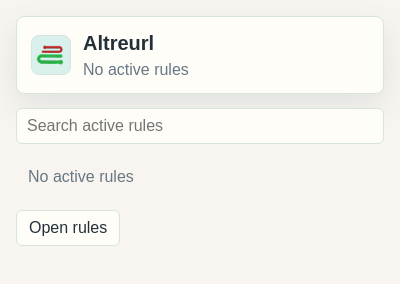
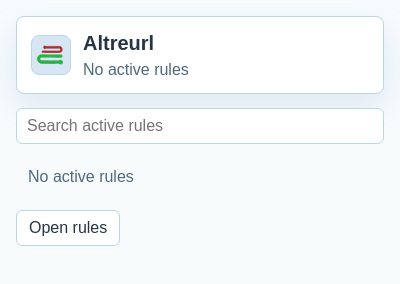
Before and after one commit to aryajava/altreurl, a browser extension: page src/popup/popup.html in a window 400 px wide. Drawn offline with Linux system fonts and the light colour scheme.

Commit message:
Update Color Hunt palettes for 1.8.4

```diff
--- a/src/shared/styles.css
+++ b/src/shared/styles.css
@@ -1,54 +1,54 @@
 :root {
   color-scheme: light;
   font-family: Arial, sans-serif;
-  --bg: #f8f5f0;
-  --panel: #fffdf8;
-  --panel-soft: #f0f7f4;
-  --text: #243039;
-  --muted: #667783;
-  --line: #d8e4df;
-  --accent: #4b8f8c;
-  --accent-soft: #d9f0ec;
-  --danger: #b65d64;
-  --danger-soft: #fde5e5;
-  --success: #4f8a67;
-  --success-soft: #dff3e7;
-  --shadow: 0 12px 30px rgba(91, 111, 124, 0.14);
+  --bg: #f7fbfc;
+  --panel: #ffffff;
+  --panel-soft: #d6e6f2;
+  --text: #263445;
+  --muted: #506780;
+  --line: #b9d7ea;
+  --accent: #769fcd;
+  --accent-soft: #d6e6f2;
+  --danger: #9f5f75;
+  --danger-soft: #f2d6df;
+  --success: #5f9f8a;
+  --success-soft: #d6f2e6;
+  --shadow: 0 12px 30px rgba(118, 159, 205, 0.2);
 }
 
 :root[data-color-scheme="dark"] {
   color-scheme: dark;
-  --bg: #171b22;
-  --panel: #222a32;
-  --panel-soft: #283740;
-  --text: #edf3f0;
-  --muted: #a7b7bf;
-  --line: #3a4a52;
-  --accent: #91d2c8;
-  --accent-soft: #24443f;
-  --danger: #f0a0a6;
-  --danger-soft: #4d2b32;
-  --success: #9bd6ab;
-  --success-soft: #294433;
-  --shadow: 0 12px 30px rgba(0, 0, 0, 0.28);
+  --bg: #404258;
+  --panel: #474e68;
+  --panel-soft: #50577a;
+  --text: #f7fbfc;
+  --muted: #d6e6f2;
+  --line: #6b728e;
+  --accent: #b9d7ea;
+  --accent-soft: #50577a;
+  --danger: #f2b9c8;
+  --danger-soft: #6b4051;
+  --success: #b9ead8;
+  --success-soft: #406b5b;
+  --shadow: 0 12px 30px rgba(0, 0, 0, 0.32);
 }
 
 @media (prefers-color-scheme: dark) {
   :root:not([data-color-scheme]) {
     color-scheme: dark;
-    --bg: #171b22;
-    --panel: #222a32;
-    --panel-soft: #283740;
-    --text: #edf3f0;
-    --muted: #a7b7bf;
-    --line: #3a4a52;
-    --accent: #91d2c8;
-    --accent-soft: #24443f;
-    --danger: #f0a0a6;
-    --danger-soft: #4d2b32;
-    --success: #9bd6ab;
-    --success-soft: #294433;
-    --shadow: 0 12px 30px rgba(0, 0, 0, 0.28);
+    --bg: #404258;
+    --panel: #474e68;
+    --panel-soft: #50577a;
+    --text: #f7fbfc;
+    --muted: #d6e6f2;
+    --line: #6b728e;
+    --accent: #b9d7ea;
+    --accent-soft: #50577a;
+    --danger: #f2b9c8;
+    --danger-soft: #6b4051;
+    --success: #b9ead8;
+    --success-soft: #406b5b;
+    --shadow: 0 12px 30px rgba(0, 0, 0, 0.32);
   }
 }
 
```
Also changed, not shown: README.md, manifest.json.
